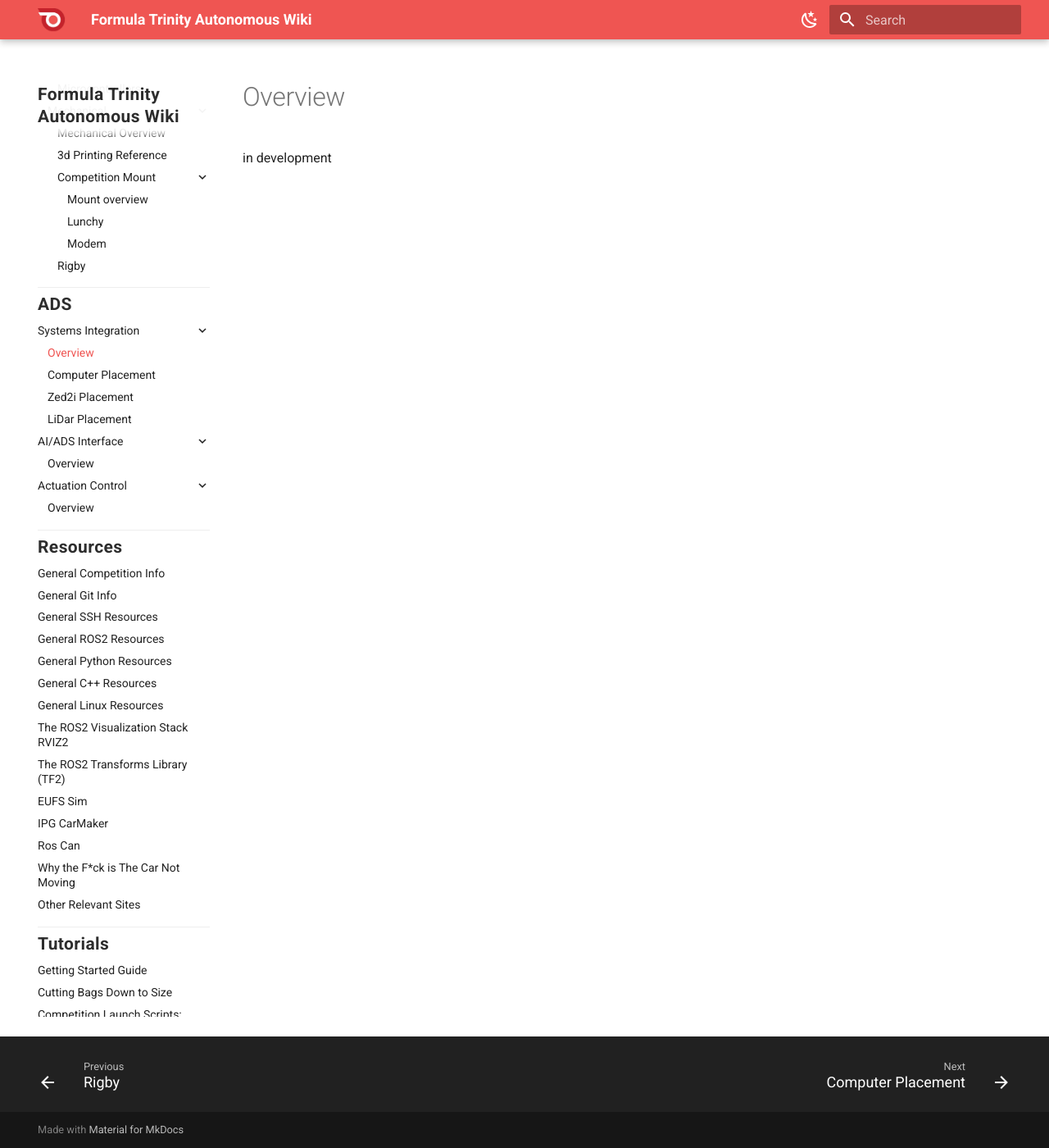
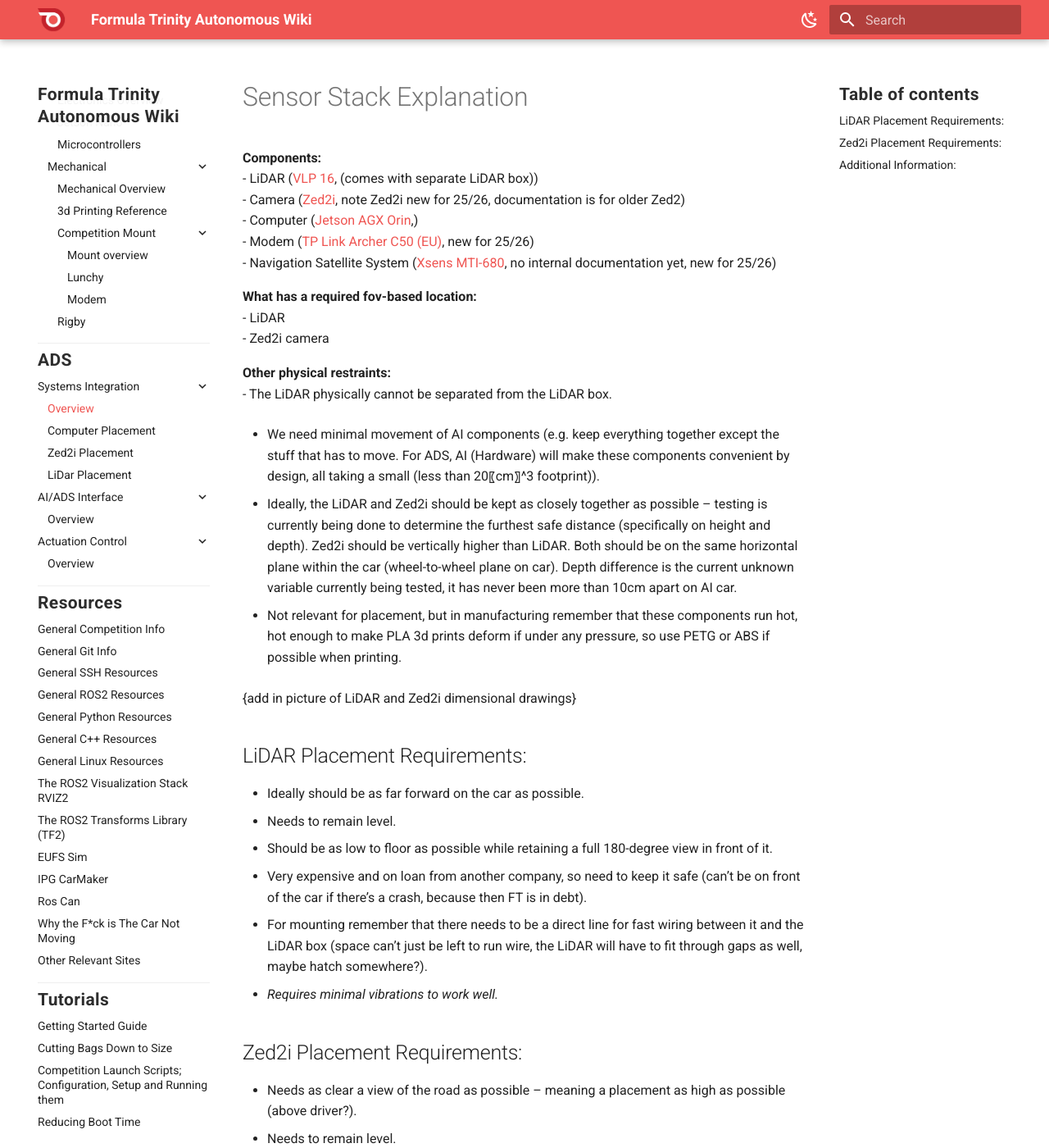
Before and after one commit to FT-Autonomous/ft_docs_2.0, an MkDocs documentation site: the page built from docs/ads/systems_integration/overview.md, in a window 1280 px wide and 1400 px high. Shown: the whole window at 82% size. Built offline with MkDocs 1.6.1 and Material for MkDocs 9.7.7, drawn with Linux system fonts in a browser that asks for light colours; some of the changed text lies outside the part shown.

Commit message:
ADS systems integration overview added

```diff
--- a/docs/ads/systems_integration/overview.md
+++ b/docs/ads/systems_integration/overview.md
@@ -1 +1,40 @@
-in development
+# Sensor Stack Explanation
+**Components:**
+- LiDAR ([VLP 16](../../equipment/velodyne.md), (comes with separate LiDAR box))
+- Camera ([Zed2i](../../equipment/zed2.md), note Zed2i new for 25/26, documentation is for older Zed2)
+- Computer ([Jetson AGX Orin](../../equipment/jetson_orin.md),)
+- Modem ([TP Link Archer C50 (EU)](../../departments/hardware/mechanical/mount/modem.md), new for 25/26)
+- Navigation Satellite System ([Xsens MTI-680](https://www.xsens.com/sensor-modules/xsens-mti-680-rtk-gnss-ins), no internal documentation yet, new for 25/26)
+
+**What has a required fov-based location:**
+- LiDAR
+- Zed2i camera
+
+**Other physical restraints:**
+- The LiDAR physically cannot be separated from the LiDAR box.
+
+- We need minimal movement of AI components (e.g. keep everything together except the stuff that has to move. For ADS, AI (Hardware) will make these components convenient by design, all taking a small (less than 20〖cm〗^3 footprint)).
+
+- Ideally, the LiDAR and Zed2i should be kept as closely together as possible – testing is currently being done to determine the furthest safe distance (specifically on height and depth). Zed2i should be vertically higher than LiDAR. Both should be on the same horizontal plane within the car (wheel-to-wheel plane on car). Depth difference is the current unknown variable currently being tested, it has never been more than 10cm apart on AI car.
+
+- Not relevant for placement, but in manufacturing remember that these components run hot, hot enough to make PLA 3d prints deform if under any pressure, so use PETG or ABS if possible when printing.
+
+{add in picture of LiDAR and Zed2i dimensional drawings}
+
+## LiDAR Placement Requirements:
+- Ideally should be as far forward on the car as possible.
+- Needs to remain level.
+- Should be as low to floor as possible while retaining a full 180-degree view in front of it.
+- Very expensive and on loan from another company, so need to keep it safe (can’t be on front of the car if there’s a crash, because then FT is in debt).
+- For mounting remember that there needs to be a direct line for fast wiring between it and the LiDAR box (space can’t just be left to run wire, the LiDAR will have to fit through gaps as well, maybe hatch somewhere?).
+- *Requires minimal vibrations to work well.*
+
+## Zed2i Placement Requirements:
+- Needs as clear a view of the road as possible – meaning a placement as high as possible (above driver?).
+- Needs to remain level.
+- Bolted USB-C cable used to plug in, no restraint on placement based on cabling but we would have to buy a dedicated ADS cable for it depending on placement (not issue, just to remember for assembly).
+- Requires minimal vibrations to work well.
+- *Note: Perfect camera placement should be akin to a driver’s vision while they are driving – but we cannot block the driver’s line of sight at all.*
+
+## Additional Information:
+A comprehensive overview of the mechanical aspects of the AI computer components is available within the [Hardware Department's](../../departments/hardware/mechanical/mechanical_overview.md) section of the docs.
```
